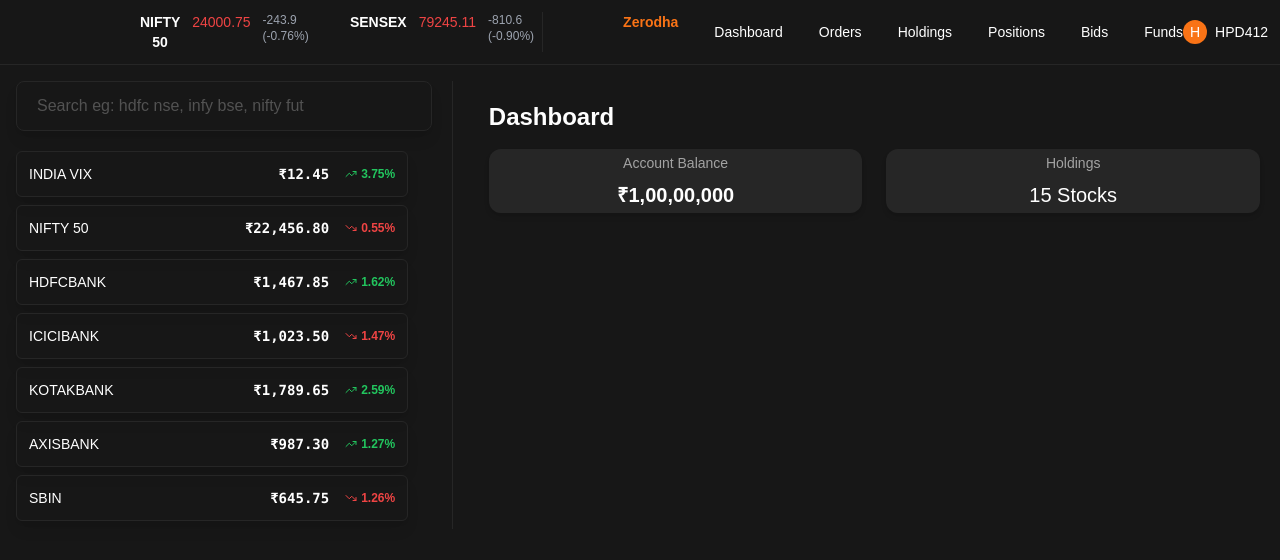
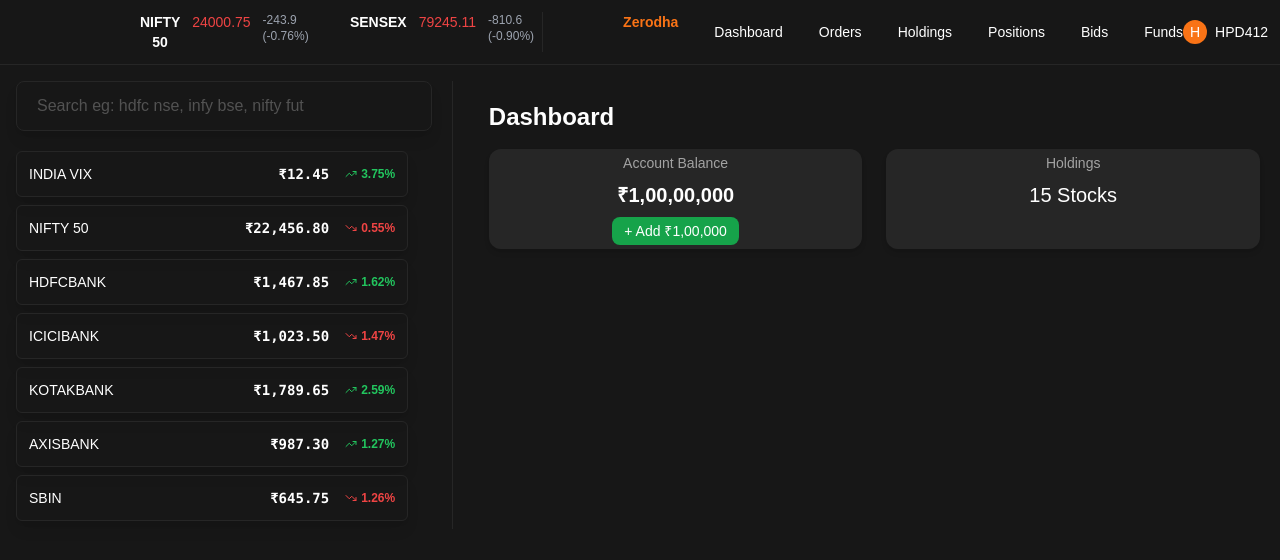
Before and after one commit to RikenMor001/Zerodha_Kite, a Next.js app: page /dashboard in a window 1280 px wide. Shown: the top 560 px of the page. Built offline with nearby package versions, Linux system fonts and the light colour scheme.

Commit message:
Update page.tsx

```diff
--- a/app/dashboard/page.tsx
+++ b/app/dashboard/page.tsx
@@ -1,29 +1,41 @@
-
-"use client"
+"use client";
 
 import { useState } from "react";
 import AppBar from "../components/appbar";
 import Recommendations from "../components/recommendations";
 import SearchBar from "../components/searchBar";
 
-export default function dashboard(){
+export default function Dashboard() {
+  const [accountBalance, setAccountBalance] = useState<number>(10000000);
 
-    const [ accountBalance, setAccountBalance ] = useState< number | any>("1,00,00,000");
+  // Simulate adding 1 lakh
+  const increaseBalance = () => {
+    setAccountBalance((prev) => prev + 100000);
+  };
 
-    return <div>
-        <AppBar/>
+  return (
+    <div>
+      <AppBar />
       <div className="min-h-screen bg-neutral-900">
         <div className="grid grid-cols-[35%_65%] gap-4 p-4">
           <div className="border-r border-neutral-800">
-                    <SearchBar/>
-                    <Recommendations/>
+            <SearchBar />
+            <Recommendations />
           </div>
           <div className="flex-1 p-5">
             <div className="text-white text-2xl font-bold mb-4">Dashboard</div>
             <div className="grid grid-cols-2 gap-6">
               <div className="bg-neutral-800 p-1 rounded-xl shadow-md hover:shadow-lg transition-shadow text-center">
                 <div className="text-neutral-400 text-sm">Account Balance</div>
-                            <div className="text-white text-xl font-semibold mt-2">₹{accountBalance}</div>
+                <div className="text-white text-xl font-semibold mt-2">
+                  ₹{accountBalance.toLocaleString("en-IN")}
+                </div>
+                <button
+                  onClick={increaseBalance}
+                  className="mt-2 px-3 py-1 bg-green-600 text-white rounded-lg text-sm"
+                >
+                  + Add ₹1,00,000
+                </button>
               </div>
               <div className="bg-neutral-800 p-1 rounded-xl shadow-md hover:shadow-lg transition-shadow text-center">
                 <div className="text-neutral-400 text-sm">Holdings</div>
@@ -34,4 +46,5 @@ export default function dashboard(){
         </div>
       </div>
     </div>
+  );
 }
```
Lines whose indentation alone changed are shown as unchanged.
